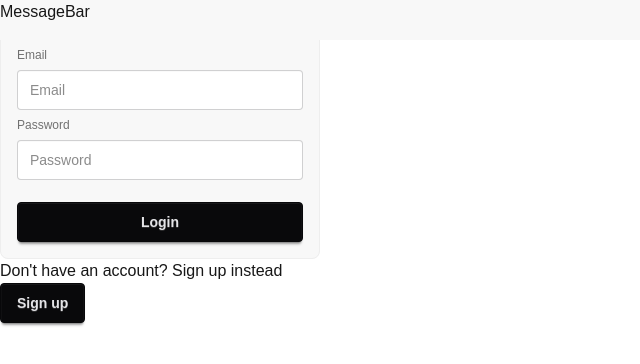
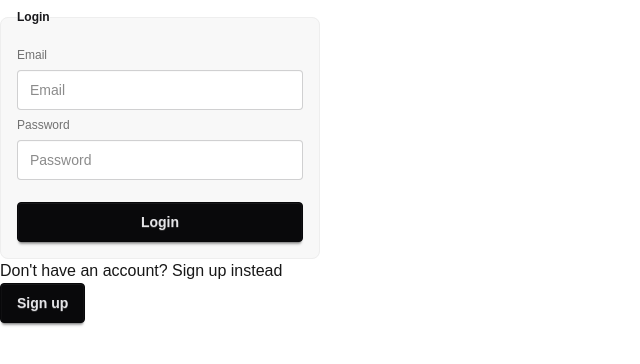
Before and after one commit to chaosweasl/auth-page, a Next.js app: page /sign-in in a window 1280 px wide. Shown: the top 364 px of the page, without its empty margins (0-640 px from the left). Built offline with nearby package versions, Linux system fonts and the light colour scheme; no server answers.

Commit message:
got rid of messagebar

```diff
--- a/app/components/client/MessageBar.tsx
+++ /dev/null
@@ -1,11 +0,0 @@
-import React from "react";
-
-function MessageBar() {
-  return (
-    <div className="absolute top-0 left-0 w-full h-10 bg-base-200">
-      MessageBar
-    </div>
-  );
-}
-
-export default MessageBar;
--- a/app/layout.tsx
+++ b/app/layout.tsx
@@ -1,7 +1,6 @@
 import type { Metadata } from "next";
 import { Geist, Geist_Mono } from "next/font/google";
 import "./globals.css";
-import MessageBar from "./components/client/MessageBar";
 const geistSans = Geist({
   variable: "--font-geist-sans",
   subsets: ["latin"],
@@ -28,7 +27,6 @@ export default function RootLayout({
         className={`${geistSans.variable} ${geistMono.variable} antialiased`}
       >
         {children}
-        <MessageBar />
       </body>
     </html>
   );
```
